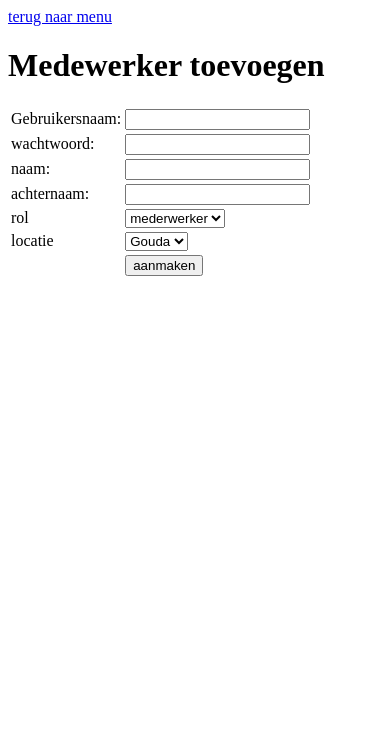
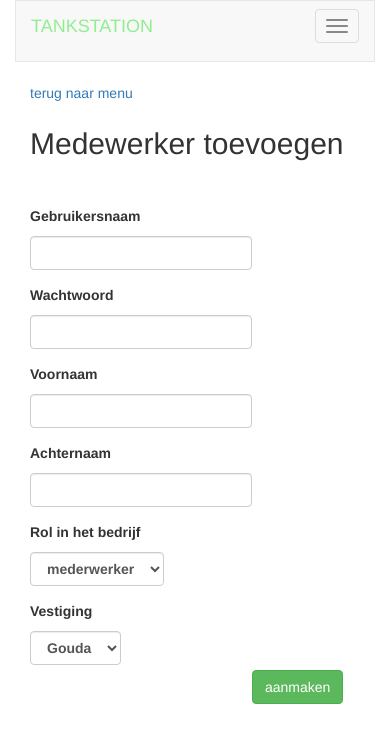
Before and after one commit to Timdeheer/Project_brandstof, a PHP site: page /mwtoevoegen.php in a window 390 px wide. Shown: the top 743 px of the page. Run offline with PHP 8.4, Linux system fonts and the light colour scheme; the visitor is signed in with stand-in values (Sample User, id 1); data comes from the database, SQL or seed files in the repository.

Commit message:
alles en nog wat
dsdds

```diff
--- /dev/null
+++ b/header.php
@@ -0,0 +1,55 @@
+<html>
+
+<?php
+include 'connectie.php'
+
+
+ ?>
+
+
+    <head>
+        <!-- Latest compiled and minified CSS -->
+        <link rel="stylesheet" href="assets/css/bootstrap.css">
+        <!-- Latest compiled and minified JavaScript -->
+        <script src="assets/js/bootstrap.js"></script>
+
+    </head>
+
+    <body>
+        <div class="container-fluid">
+            <nav class="navbar navbar-default">
+                <div class="container-fluid">
+                    <!-- Brand and toggle get grouped for better mobile display -->
+                    <div class="navbar-header">
+                        <button type="button" class="navbar-toggle collapsed" data-toggle="collapse" data-target="#bs-example-navbar-collapse-1">
+                            <span class="sr-only">Toggle navigation</span>
+                            <span class="icon-bar"></span>
+                            <span class="icon-bar"></span>
+                            <span class="icon-bar"></span>
+                        </button>
+
+                        <a href='filiaalpagina.php'><p class="navbar-brand" style="color:lightgreen">TANKSTATION</p></a>
+                    </div>
+
+                    <!-- Collect the nav links, forms, and other content for toggling -->
+                    <div class="collapse navbar-collapse" id="bs-example-navbar-collapse-1">
+                        <ul class="nav navbar-nav">
+
+
+                            <li><a href="mwtoevoegen.php">Medewerker toevoegen</a></li>
+                            <li><a href="content.php">Content veranderen</a></li>
+                            <li><a href="product_toevoegen.php">Shop</a></li>
+                            <li><a href="openingstijdenshop.php">openingstijden pomp</a></li>
+                            <li><a href="brandstof_prijzen.php">prijzen toevoegen</a></li>
+                            <li><a href="uitloggen.php"><button name="submit" type="submit" value="Logout" class="btn btn-success">Uitloggen</button></a></li>
+
+                        </ul>
+
+
+                    </div><!-- /.navbar-collapse -->
+                </div><!-- /.container-fluid -->
+            </nav>
+
+    </body>
+
+</html>
--- a/mwtoevoegen.php
+++ b/mwtoevoegen.php
@@ -1,53 +1,77 @@
+<!DOCTYPE html>
+<html>
+<header>
+    <!-- Latest compiled and minified CSS -->
+    <link rel="stylesheet" href="assets/css/bootstrap.css">
+    <!-- Latest compiled and minified JavaScript -->
+    <script src="assets/js/bootstrap.js"></script>
+
+</header>
+<body>
+
+
 <?php
+include 'header.php';
 session_start();
 $locatie = $_SESSION["locatie"];
+
 ?>
 
+<div class="container-fluid">
+
+    <div class="row">
+        <div class="col-lg-4 col-md-4 col-sm-4">
+
+        </div>
+        <div class="col-lg-4 col-md-4 col-sm-4">
+
             <a href="filiaalpagina.php">terug naar menu</a>
-<h1>Medewerker toevoegen</h1>
-<form action="mwtoevoegen_cn.php" method="post">
+            <h2>Medewerker toevoegen</h2></br>
+            <form class="form-horizontal" action="mwtoevoegen_cn.php" method="post">
 
                 <table>
                     <tr>
+
                         <td>
-                Gebruikersnaam:
+                            <label for="gebruikersnaam"><h5><b>Gebruikersnaam</b></h5>
+                            <input type="text" class="form-control" name="gebruikersnaam" id="gebruikersnaam" autocomplete="off">
+                            </label>
+
                         </td>
+
+                    </tr>
+                    <tr>
+
                         <td>
-                <input type="text" name="gebruikersnaam" id="gebruikersnaam">
+                            <label for="Wachtwoord"><h5><b>Wachtwoord</b></h5>
+                            <input type="password" class="form-control" name="wachtwoord" id="wachtwoord">
+                            </label>
                         </td>
                     </tr>
                     <tr>
+
+
                         <td>
-                wachtwoord:
-            </td>
-            <td>
-                <input type="text" name="wachtwoord" id="wachtwoord">
+                            <label for="naam"><h5><b>Voornaam</b></h5>
+                            <input type="text" class="form-control" name="naam" id="naam">
+                            </label>
                         </td>
                     </tr>
                     <tr>
+
                         <td>
-                naam:
-            </td>
-            <td>
-                <input type="text" name="naam" id="naam">
+                            <label for="achternaam"><h5><b>Achternaam</b></h5>
+                            <input type="text" class="form-control" name="achternaam" id="achternaam">
+                            </label>
+
                         </td>
                     </tr>
                     <tr>
-            <td>
-                achternaam:
-            </td>
-            <td>
-                <input type="text" name="achternaam" id="achternaam">
-            </td>
-        </tr>
-        <tr>
-            <td>
-                rol
-            </td>
+
                         <td>
 
 
-
+                <label for="rol"><h5><b>Rol in het bedrijf</b></h5>
                 <?php
                 include 'connectie.php';
                 $sql = "SELECT * FROM rolmedewerker WHERE naam NOT LIKE 'filiaal-manager'";
@@ -55,12 +79,12 @@ $locatie = $_SESSION["locatie"];
 
                 $count = mysqli_num_rows($result);
                 if ($count > 0) {
-                     ?><select name="rol" id="rol">
+                     ?><select class="form-control" name="rol" id="rol">
                          <?php
                     while ($row = mysqli_fetch_object($result)) { ?>
 
                     <option value="<?php echo $row->id;  ?>"><?php echo $row->naam;  ?></option>
-
+                </label>
                         <?php
                     }
                     echo "</select>";
@@ -70,13 +94,11 @@ $locatie = $_SESSION["locatie"];
             </td>
         </tr>
         <tr>
-            <td>
-                locatie
-            </td>
+
             <td>
 
 
-
+                <label for="locatie"><h5><b>Vestiging</b></h5>
                 <?php
                 include 'connectie.php';
                 $sql = "SELECT * FROM locaties WHERE id = '$locatie'";
@@ -84,7 +106,7 @@ $locatie = $_SESSION["locatie"];
 
                 $count = mysqli_num_rows($result);
                 if ($count > 0) {
-                     ?><select name="locatie" id="locatie">
+                     ?><select class="form-control" name="locatie" id="locatie">
                          <?php
                     while ($row = mysqli_fetch_object($result)) { ?>
 
@@ -104,9 +126,13 @@ $locatie = $_SESSION["locatie"];
             <td>
             </td>
             <td>
-                <input type="submit" value="aanmaken">
+            <input  class="btn btn-success" type="submit" value="aanmaken">
             </td>
         </tr>
 
 
     </table>
+</body>
+<footer>
+</footer>
+</html>
--- /dev/null
+++ b/test.php
@@ -0,0 +1 @@
+<?php ?>
```
Also changed, not shown: filiaalpaginaindex.php (+4 -35 lines), product_toevoegen.php (added, +17 -0 lines), upload.php (added, +37 -0 lines), README.md. Lines whose indentation alone changed are shown as unchanged.
